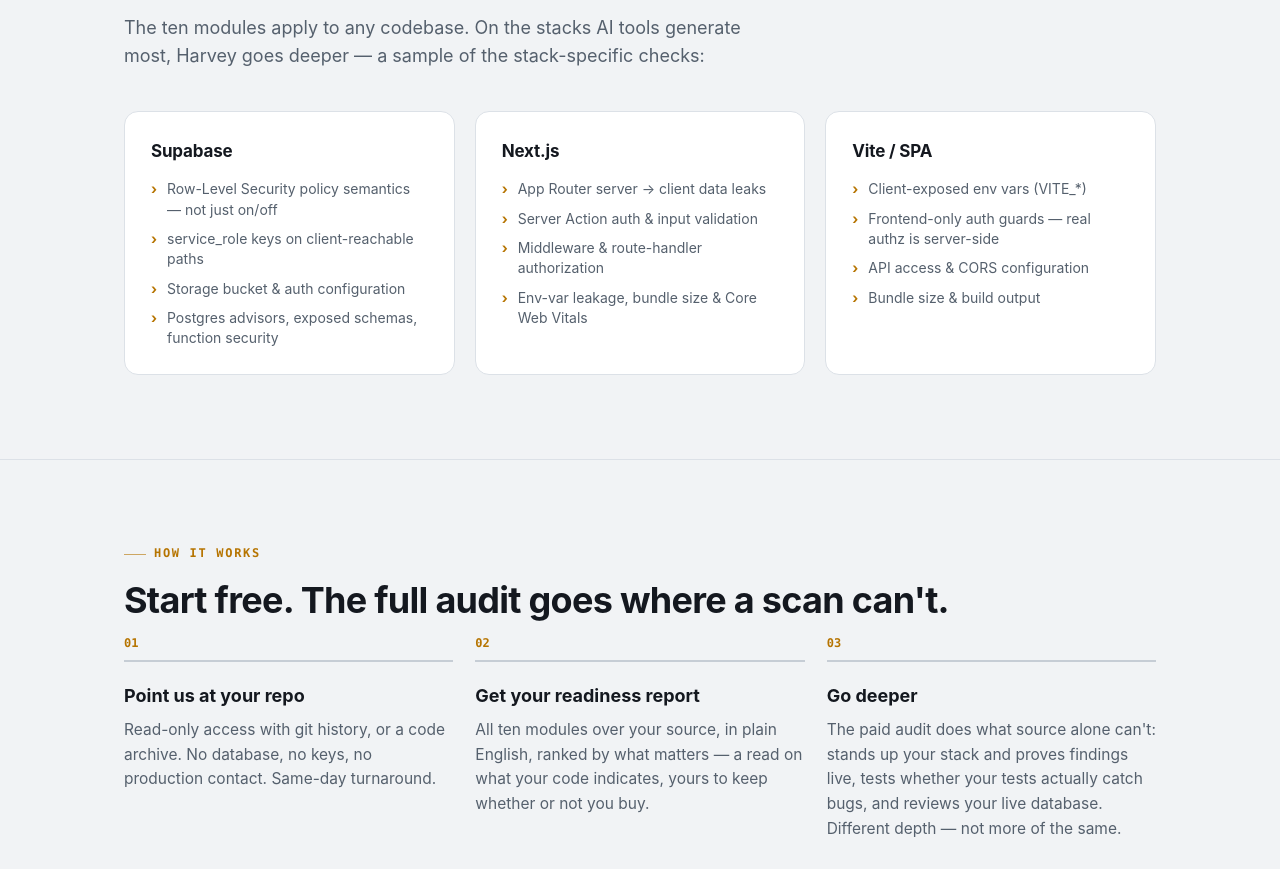
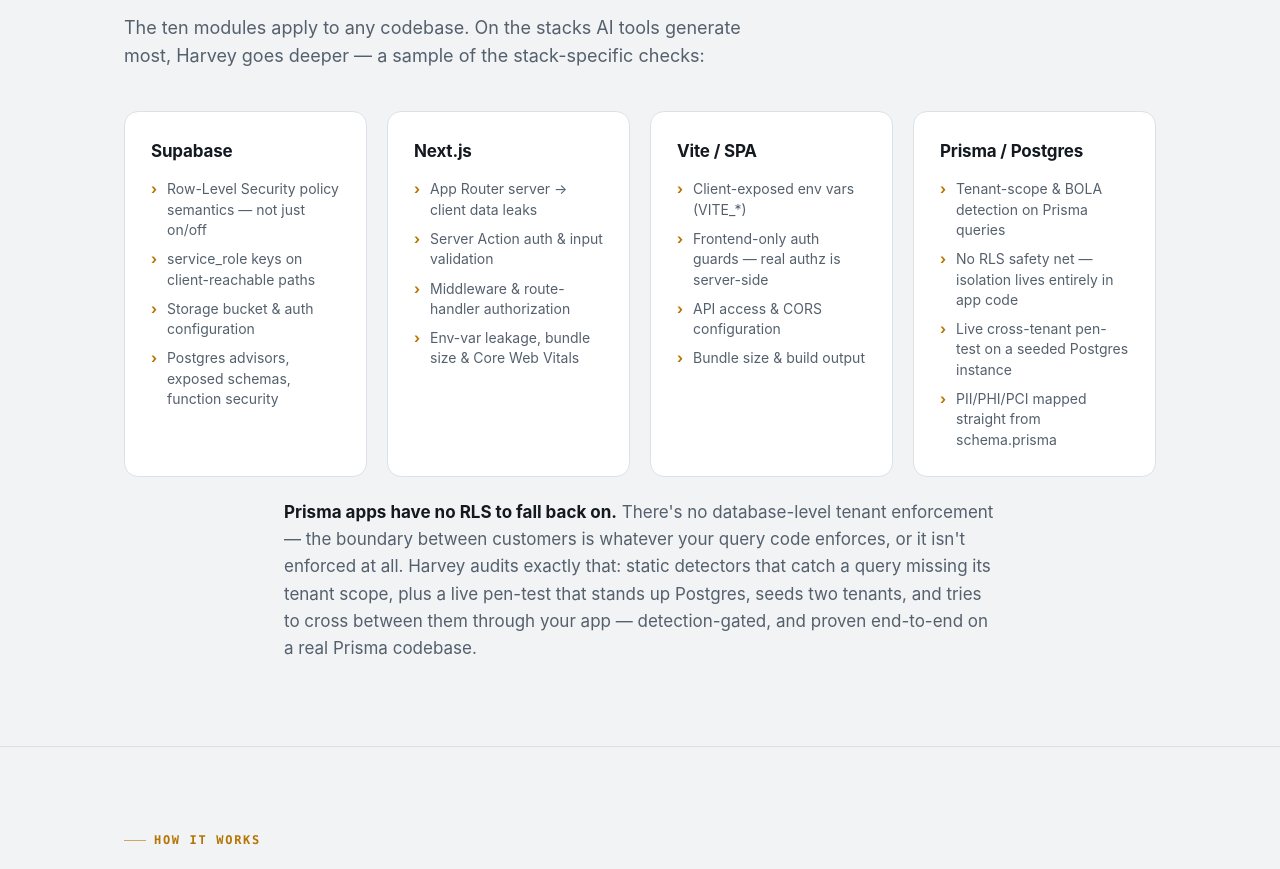
Before and after one commit to jharvieux/Harvey, a Next.js app in the folder site/: page / in a window 1280 px wide. Shown: the part 4794-5663 px from the top of the page. Built offline with nearby package versions, Linux system fonts and the light colour scheme.

Commit message:
feat(#763): add Prisma/Postgres to site supported stacks
Closes #763

```diff
--- a/site/app/globals.css
+++ b/site/app/globals.css
@@ -113,6 +113,9 @@ h2 { font-size: clamp(26px, 3.4vw, 36px); font-weight: 700; letter-spacing: -.02
 
 .cols { display: grid; grid-template-columns: 1fr; gap: 20px; }
 @media (min-width: 780px) { .cols { grid-template-columns: repeat(3, 1fr); } }
+.cols-4 { display: grid; grid-template-columns: 1fr; gap: 20px; }
+@media (min-width: 640px) { .cols-4 { grid-template-columns: repeat(2, 1fr); } }
+@media (min-width: 1100px) { .cols-4 { grid-template-columns: repeat(4, 1fr); } }
 .card { background: var(--surface); border: 1px solid var(--line); border-radius: 14px; padding: 26px; }
 .card h3 { font-size: 18px; font-weight: 680; letter-spacing: -.01em; margin-bottom: 8px; display: flex; align-items: center; gap: 10px; }
 .card p { margin: 0; color: var(--muted); font-size: 15.5px; line-height: 1.55; }
--- a/site/app/page.tsx
+++ b/site/app/page.tsx
@@ -361,7 +361,7 @@ export default function Home() {
               sample of the stack-specific checks:
             </p>
           </div>
-          <div className="wrap cols">
+          <div className="wrap cols-4">
             <div className="card stack">
               <h3>Supabase</h3>
               <ul>
@@ -389,6 +389,25 @@ export default function Home() {
                 <li>Bundle size &amp; build output</li>
               </ul>
             </div>
+            <div className="card stack">
+              <h3>Prisma / Postgres</h3>
+              <ul>
+                <li>Tenant-scope &amp; BOLA detection on Prisma queries</li>
+                <li>No RLS safety net — isolation lives entirely in app code</li>
+                <li>Live cross-tenant pen-test on a seeded Postgres instance</li>
+                <li>PII/PHI/PCI mapped straight from schema.prisma</li>
+              </ul>
+            </div>
+          </div>
+          <div className="wrap narrow">
+            <p style={{ color: "var(--muted)", fontSize: "17px", margin: "22px 0 0" }}>
+              <b style={{ color: "var(--text)" }}>Prisma apps have no RLS to fall back on.</b> There&apos;s no
+              database-level tenant enforcement — the boundary between customers is whatever your query code
+              enforces, or it isn&apos;t enforced at all. Harvey audits exactly that: static detectors that catch a
+              query missing its tenant scope, plus a live pen-test that stands up Postgres, seeds two tenants, and
+              tries to cross between them through your app — detection-gated, and proven end-to-end on a real Prisma
+              codebase.
+            </p>
           </div>
         </section>
 
```
